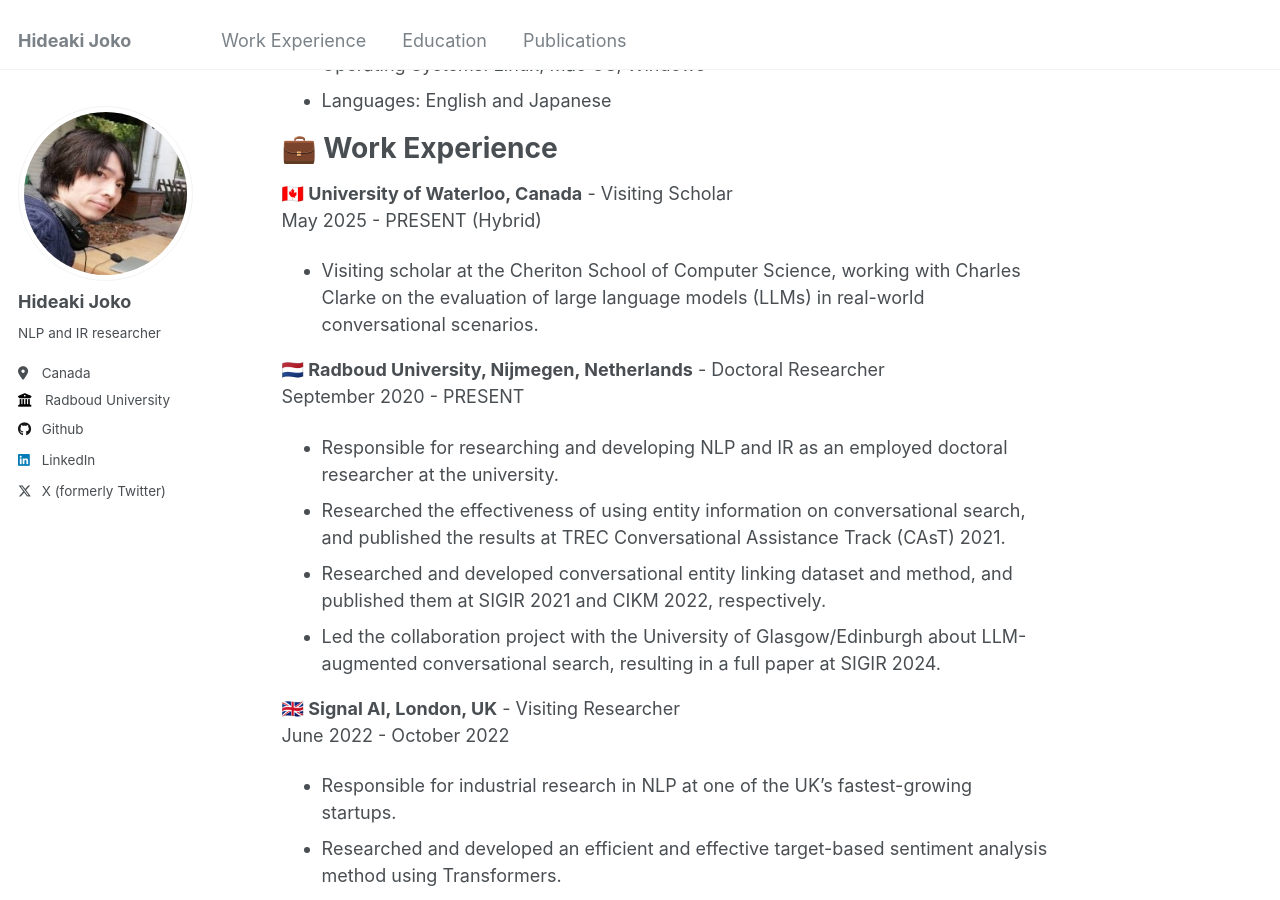
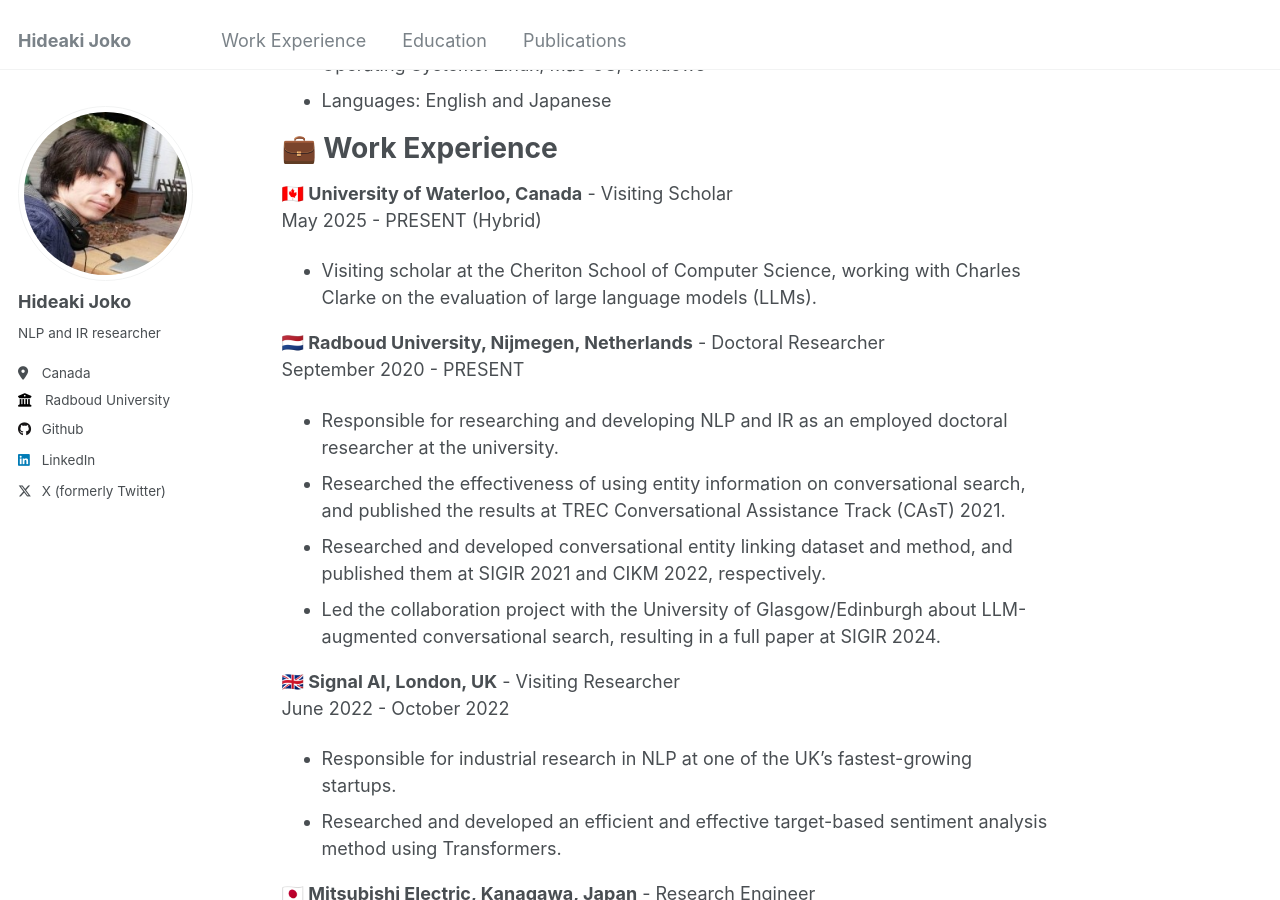
Before and after one commit to hideaki-j/hideaki-j.github.io, a Jekyll site: the page built from _pages/about.md, in a window 1280 px wide and 900 px high, scrolled down 582 px. Built offline with Jekyll 4.4.1, drawn with Linux system fonts in a browser that asks for light colours.

Commit message:
Refine description of work experience as Visiting Scholar at University of Waterloo

```diff
--- a/_pages/about.md
+++ b/_pages/about.md
@@ -25,7 +25,7 @@
 # 💼 Work Experience
 **🇨🇦 University of Waterloo, Canada** - Visiting Scholar\
 May 2025 - PRESENT (Hybrid)
-- Visiting scholar at the Cheriton School of Computer Science, working with Charles Clarke on the evaluation of large language models (LLMs) in real-world conversational scenarios.
+- Visiting scholar at the Cheriton School of Computer Science, working with Charles Clarke on the evaluation of large language models (LLMs).
 
 **🇳🇱 Radboud University, Nijmegen, Netherlands** - Doctoral Researcher\
 September 2020 - PRESENT
```
